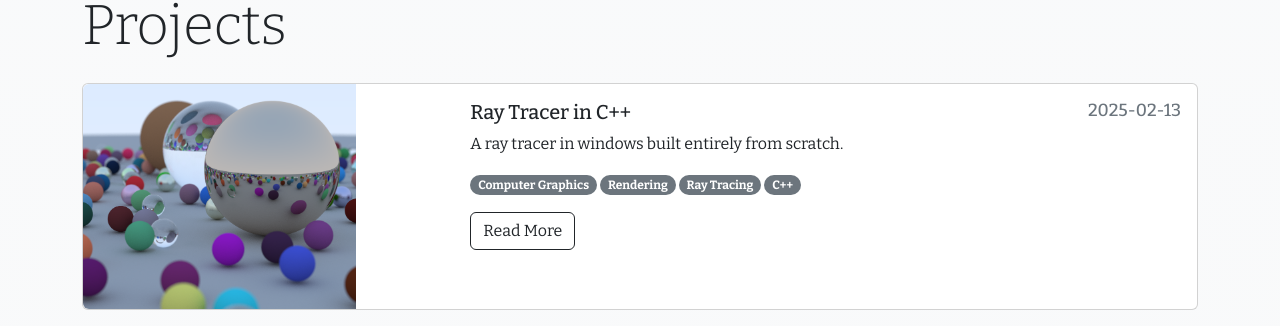
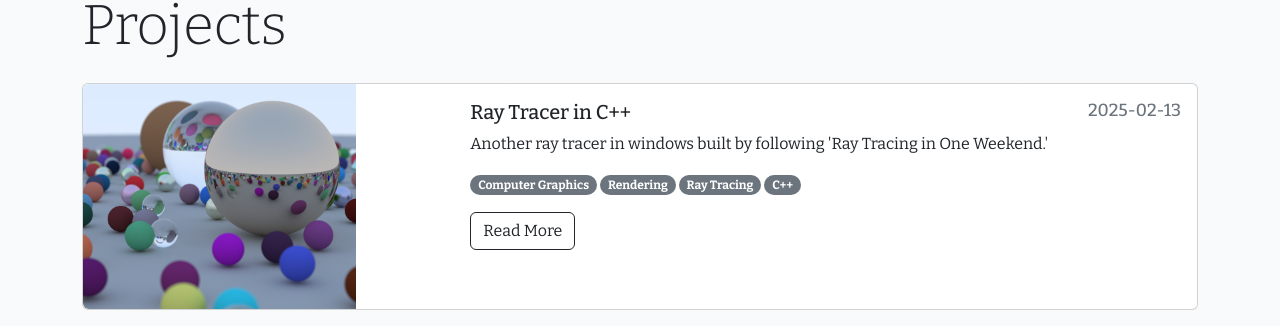
Before and after one commit to kylebueche/kylebueche.github.io, a Jekyll site: the page built from index.html, in a window 1280 px wide. Shown: the part 482-808 px from the top of the page. Built offline with Jekyll 4.4.1, drawn with Linux system fonts in a browser that asks for light colours.

Commit message:
Update ray-tracer-cpp.md

```diff
--- a/projects/ray-tracer-cpp.md
+++ b/projects/ray-tracer-cpp.md
@@ -10,5 +10,5 @@ labels:
   - Rendering
   - Ray Tracing
   - C++
-summary: "A ray tracer in windows built entirely from scratch."
+summary: "Another ray tracer in windows built by following 'Ray Tracing in One Weekend.'"
 ---
```
